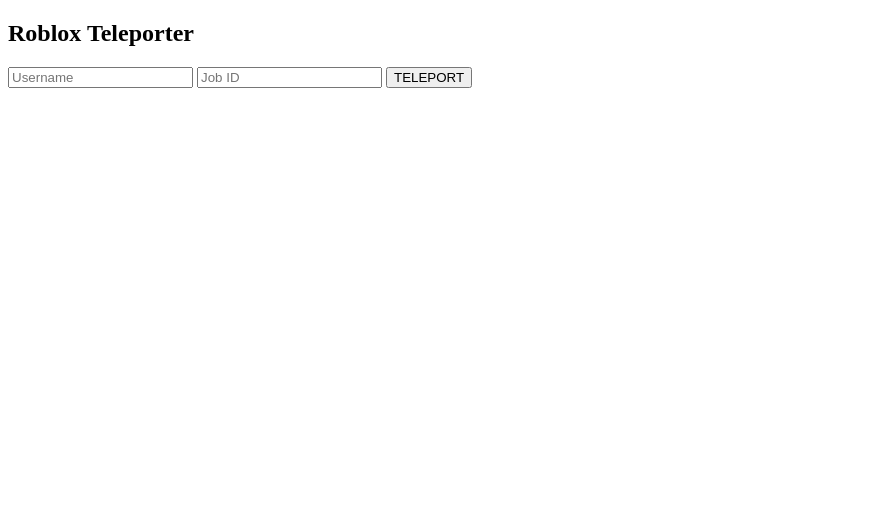
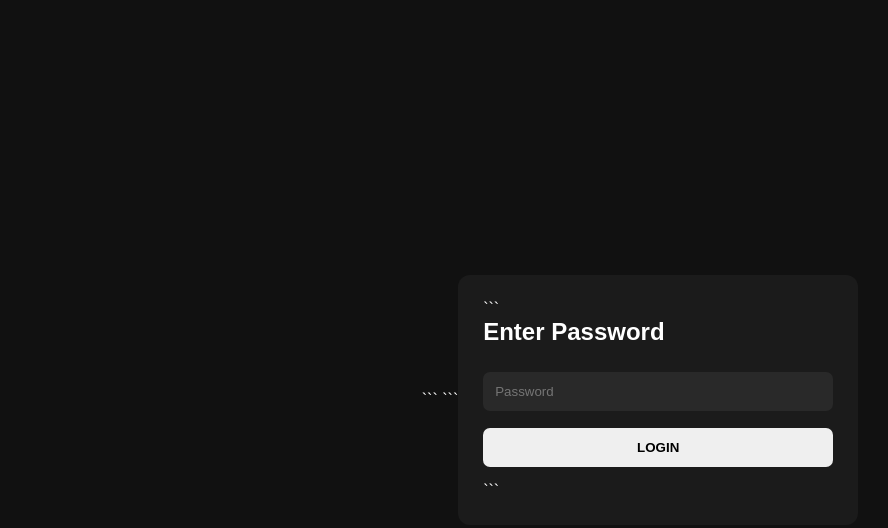
Before and after one commit to sableaks/enter, a plain HTML site: page index.html in a window 1280 px wide. Shown: the whole page, without its empty margins (0-888 px from the left). Drawn offline with Linux system fonts and the light colour scheme.

Commit message:
Update index.html

````diff
--- a/index.html
+++ b/index.html
@@ -1,21 +1,150 @@
 <!DOCTYPE html>
+
 <html>
 <head>
+    <meta charset="UTF-8">
     <title>Roblox Teleporter</title>
+
+```
+<style>
+    body {
+        margin: 0;
+        background: #111;
+        color: white;
+        font-family: Arial, sans-serif;
+        display: flex;
+        justify-content: center;
+        align-items: center;
+        min-height: 100vh;
+    }
+
+    .box {
+        width: 350px;
+        background: #1b1b1b;
+        padding: 25px;
+        border-radius: 12px;
+    }
+
+    h2 {
+        margin-top: 0;
+    }
+
+    input {
+        width: 100%;
+        box-sizing: border-box;
+        padding: 12px;
+        margin: 7px 0;
+        border: 0;
+        border-radius: 7px;
+        background: #292929;
+        color: white;
+    }
+
+    button {
+        width: 100%;
+        padding: 12px;
+        margin-top: 10px;
+        border: 0;
+        border-radius: 7px;
+        cursor: pointer;
+        font-weight: bold;
+    }
+
+    #status {
+        margin-top: 15px;
+    }
+
+    #teleporter {
+        display: none;
+    }
+
+    #loginStatus {
+        margin-top: 15px;
+    }
+</style>
+```
+
 </head>
 
 <body>
+
+<div class="box">
+
+```
+<!-- PASSWORD SCREEN -->
+<div id="login">
+    <h2>Enter Password</h2>
+
+    <input
+        id="password"
+        type="password"
+        placeholder="Password"
+        autocomplete="off"
+    >
+
+    <button onclick="login()">
+        LOGIN
+    </button>
+
+    <div id="loginStatus"></div>
+</div>
+
+
+<!-- TELEPORTER -->
+<div id="teleporter">
+
     <h2>Roblox Teleporter</h2>
 
-    <input id="username" placeholder="Username">
-    <input id="jobId" placeholder="Job ID">
+    <input
+        id="username"
+        placeholder="Username"
+        autocomplete="off"
+    >
 
-    <button onclick="teleport()">TELEPORT</button>
+    <input
+        id="jobId"
+        placeholder="Destination Job ID"
+        autocomplete="off"
+    >
 
-    <p id="status"></p>
+    <button onclick="teleport()">
+        TELEPORT
+    </button>
+
+    <div id="status"></div>
+
+</div>
+```
+
+</div>
 
 <script>
+
+const PASSWORD = "cats";
+
+
+function login() {
+    const password =
+        document.getElementById("password").value;
+
+    const status =
+        document.getElementById("loginStatus");
+
+    if (password === PASSWORD) {
+
+        document.getElementById("login").style.display = "none";
+        document.getElementById("teleporter").style.display = "block";
+
+    } else {
+
+        status.textContent = "Incorrect password.";
+
+    }
+}
+
+
 async function teleport() {
+
     const username =
         document.getElementById("username").value.trim();
 
@@ -25,27 +154,65 @@
     const status =
         document.getElementById("status");
 
+
     if (!username || !jobId) {
-                status.textContent = "Enter both fields.";
+
+        status.textContent =
+            "Enter a username and Job ID.";
+
         return;
     }
 
-            const response = await fetch("/api/teleport", {
+
+    status.textContent =
+        "Finding player...";
+
+
+    try {
+
+        const response = await fetch("/api/request", {
+
             method: "POST",
+
             headers: {
                 "Content-Type": "application/json"
             },
+
             body: JSON.stringify({
-                    username: username,
-                    jobId: jobId
+                username,
+                jobId
             })
+
         });
 
-            const data = await response.json();
+
+        const data =
+            await response.json();
+
+
+        if (!response.ok) {
+
+            throw new Error(
+                data.error || "Request failed"
+            );
+
+        }
+
 
         status.textContent =
-                data.success ? "Request sent!" : data.error;
+            `Teleport request sent for ${data.username}!`;
+
+
+    } catch (error) {
+
+        status.textContent =
+            "Error: " + error.message;
+
     }
+
+}
+
 </script>
+
 </body>
 </html>
````
Lines whose indentation alone changed are shown as unchanged.
